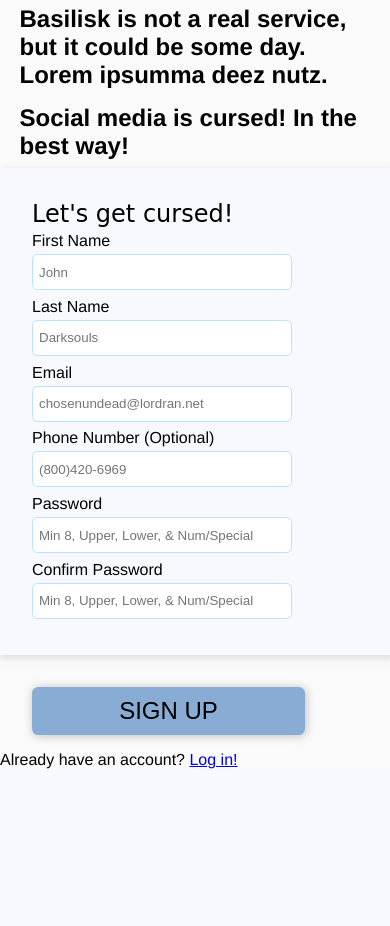
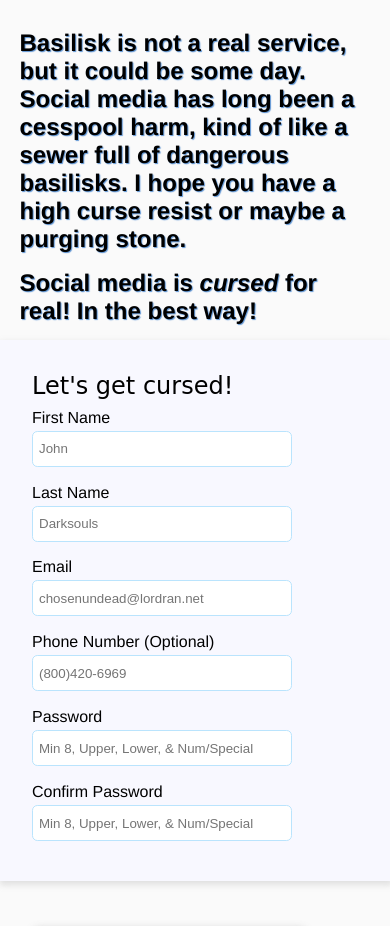
Before and after one commit to jake-abed/sign-up-form, a plain HTML site: page index.html in a window 390 px wide. Shown: the part 135-1061 px from the top of the page. Before the commit the page ends 904 px from the top, so only its background shows below. Drawn offline with Linux system fonts and the light colour scheme; a web font is replaced by a local one.

Commit message:
Update styling for mobile useability and forms

```diff
--- a/CSS/styles.css
+++ b/CSS/styles.css
@@ -1,6 +1,9 @@
 @import url('https://fonts.googleapis.com/css2?family=Coda:wght@400;800&display=swap');
 
 :root {
+	--bluesteel: #5c93d3;
+	--lightbluesteel: #bae4fd;
+
 	font-size: 16px;
 	font-family: 'Franklin Gothic Medium', 'Arial Narrow', Arial, sans-serif;
 	background-color: ghostwhite;
@@ -78,7 +81,12 @@ main {
 .form-intro {
 	font-size: clamp(1rem, 1.5rem, 2rem);
 	font-weight: 600;
-	padding: 2vmin 5vmin 2vmin 5vmin;
+	padding: 0 5vmin 4vmin 5vmin;
+	text-shadow: 1px 1px 1px var(--bluesteel);
+}
+
+.form-intro:first-of-type {
+	margin-top: 2rem;
 }
 
 .form-card {
@@ -93,7 +101,7 @@ main {
 }
 
 .input-wrapper {
-	padding: 1vmin 15vmin 1vmin 0;
+	padding: 1vh 10vh 1vh 0;
 }
 
 label {
@@ -105,14 +113,14 @@ input {
 	border-radius: 0.4em;
 	width: min(70vw, 250px);
 	height: 2rem;
-	border: 0.5px solid #bae4fd;
+	border: 0.5px solid var(--lightbluesteel);
 	padding-left: 6px;
 }
 
 input[type="text"]:placeholder-shown,
 input[type="password"]:placeholder-shown,
 input[type="email"]:placeholder-shown{
-	border: 0.5px solid #bae4fd;
+	border: 0.5px solid var(--lightbluesteel);
 	box-shadow: none;
 }
 
@@ -121,7 +129,7 @@ input[type="text"]:focus,
 input[type="email"]:focus-visible,
 input[type="email"]:focus
  {
-	border: 1px solid #88acd4;
+	border: 1px solid var(--bluesteel);
 	box-shadow: 0px 0px 3px 1px #48608155;
 	outline: 0px;
 }
@@ -144,13 +152,29 @@ input:valid {
 
 button {
 	width: min(400px,70vw);
+	font-family: 'Coda', cursive;
+	text-shadow: 1px 1px 3px var(--lightbluesteel);
 	height: 3rem;
 	border: 0;
-	margin: 2rem auto 1rem 2rem;
+	margin: 3rem auto 1rem 2rem;
 	font-size: 1.5rem;
 	border-radius: 0.4rem;
-	background-color: #88acd4;
+	background-color: var(--bluesteel);
 	box-shadow: 1px 1px 9px 1px #66666655;
+}
+
+button:hover {
+	cursor:pointer;
+}
+
+.account-callout {
+	margin-top: 2rem;
+	margin-left: 2rem;
+	margin-bottom: 2rem;
+}
+
+.account-callout > a {
+	color: var(--bluesteel);
 }
 
 @media screen and (max-width: 700px) {
--- a/index.html
+++ b/index.html
@@ -16,8 +16,8 @@
 				</div>
 			</div>
 			<div class="form-wrapper">
-				<p class="form-intro">Basilisk is not a real service, but it could be some day. Lorem ipsumma deez nutz.</p>
-				<p class="form-intro">Social media is cursed! In the best way! </p>
+				<p class="form-intro">Basilisk is not a real service, but it could be some day. Social media has long been a cesspool harm, kind of like a sewer full of dangerous basilisks. I hope you have a high curse resist or maybe a purging stone.</p>
+				<p class="form-intro">Social media is <em>cursed</em> for real! In the best way! </p>
 				<div class="form-card">
 					<h2>Let's get cursed!</h2>
 					<form id="sign-up-form" action="" method="post">
@@ -50,7 +50,7 @@
 					</form>
 				</div>
 				<button form="sign-up-form" type="submit">SIGN UP</button>
-				<p>Already have an account? <a href="#">Log in!</a></p>
+				<p class="account-callout">Already have an account? <a href="#">Log in!</a></p>
 			</div>
 		</main>
 </body>
```
